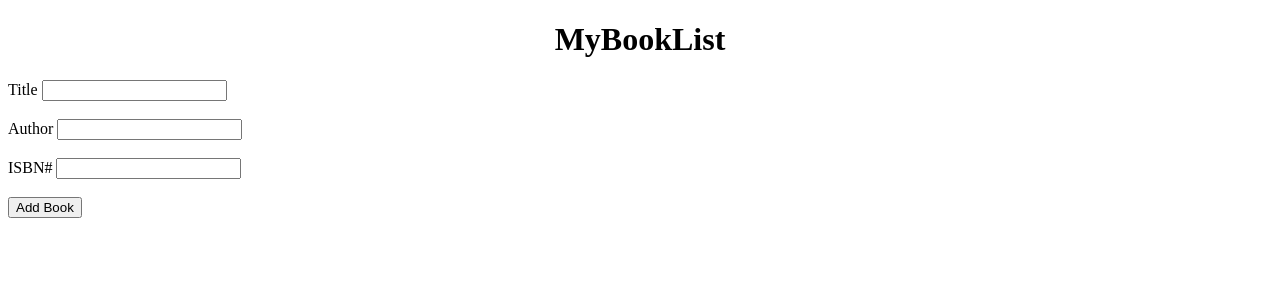
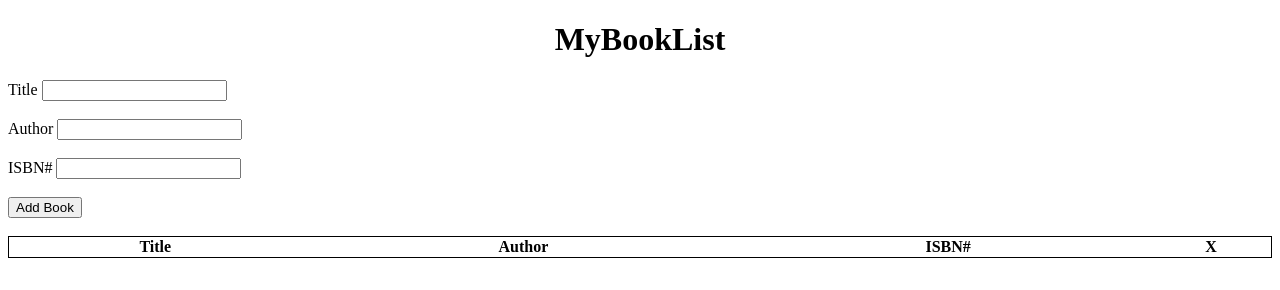
Before and after one commit to acciojob/book-list-Jitender72658, a website: page main.html in a window 1280 px wide. Drawn offline with Linux system fonts and the light colour scheme.

Commit message:
created a submission

```diff
--- a/main.html
+++ b/main.html
@@ -30,8 +30,23 @@
 
     <label for="add"></label>
 	<input type ="submit" id="submit" value="Add Book">
+	<br>
+	<br>
 	</div>
-	<table class="table" table-striped >
+
+	<table class="table table-striped" >
+		<thead>
+			<tr>
+			 <th>Title</th>
+			 <th>Author</th>
+			 <th>ISBN#</th>
+			 <th>X</th>
+			</tr>
+		</thead>
+
+		<tbody id ="book-list">
+
+		</tbody>
 	</table>
 
 </body>
--- a/styles.css
+++ b/styles.css
@@ -1 +1,9 @@
 /*  your css code here. If applicable */
+.table{
+	width:100%;
+border:1px solid black; border-collapse:collapse;
+	border-spacing:0px
+}
+.form-group{
+	width:100;
+}
```
